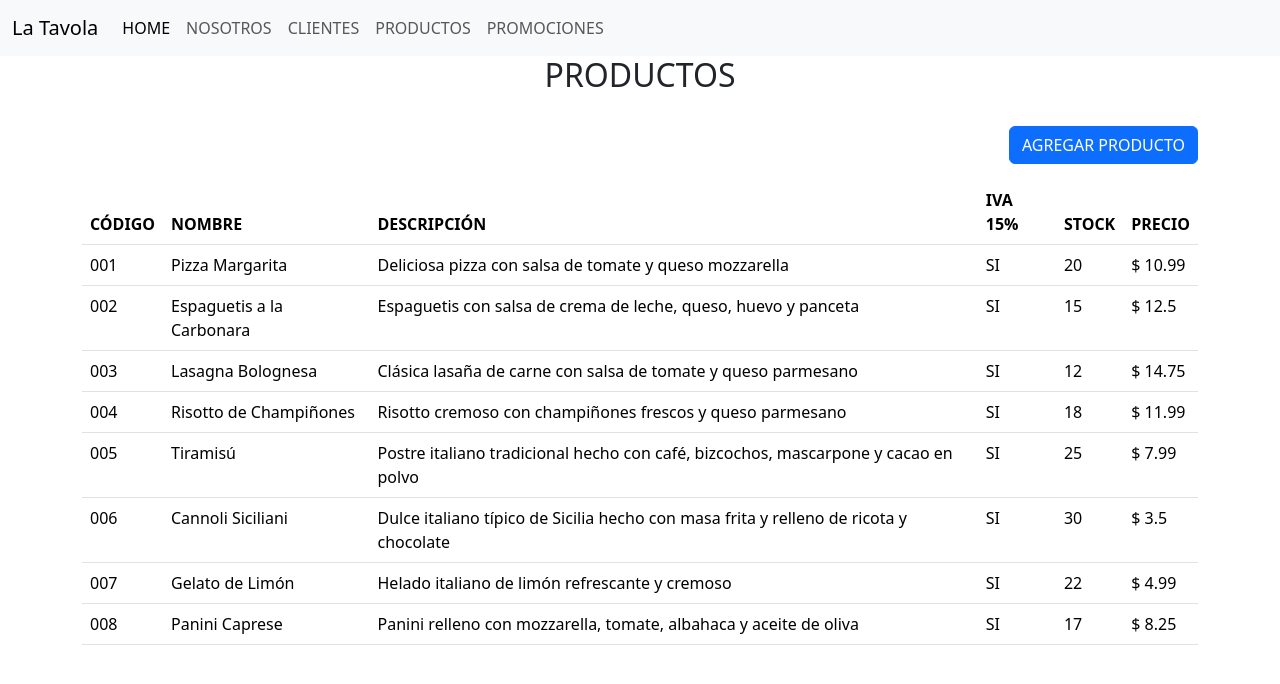
After one commit to Nayid4/Restaurante-LaTavola, a Flask app: page /productos in a window 1280 px wide. The commit adds this page. Shown: the top 684 px of the page. Run offline with Flask 3, Linux system fonts and the light colour scheme.

Commit message:
Agregacion de las paginas faltantes

```diff
--- a/main.py
+++ b/main.py
@@ -1,26 +1,109 @@
-from flask import Flask, jsonify, request, render_template
+from flask import Flask, jsonify, redirect, request, render_template, url_for
 
 
 app = Flask(__name__)
 
+listProductos = [
+    {"codigo": "001", "nombre": "Pizza Margarita", "descripcion": "Deliciosa pizza con salsa de tomate y queso mozzarella", "iva": "SI", "stock": 20, "precio": 10.99},
+    {"codigo": "002", "nombre": "Espaguetis a la Carbonara", "descripcion": "Espaguetis con salsa de crema de leche, queso, huevo y panceta", "iva": "SI", "stock": 15, "precio": 12.50},
+    {"codigo": "003", "nombre": "Lasagna Bolognesa", "descripcion": "Clásica lasaña de carne con salsa de tomate y queso parmesano", "iva": "SI", "stock": 12, "precio": 14.75},
+    {"codigo": "004", "nombre": "Risotto de Champiñones", "descripcion": "Risotto cremoso con champiñones frescos y queso parmesano", "iva": "SI", "stock": 18, "precio": 11.99},
+    {"codigo": "005", "nombre": "Tiramisú", "descripcion": "Postre italiano tradicional hecho con café, bizcochos, mascarpone y cacao en polvo", "iva": "SI", "stock": 25, "precio": 7.99},
+    {"codigo": "006", "nombre": "Cannoli Siciliani", "descripcion": "Dulce italiano típico de Sicilia hecho con masa frita y relleno de ricota y chocolate", "iva": "SI", "stock": 30, "precio": 3.50},
+    {"codigo": "007", "nombre": "Gelato de Limón", "descripcion": "Helado italiano de limón refrescante y cremoso", "iva": "SI", "stock": 22, "precio": 4.99},
+    {"codigo": "008", "nombre": "Panini Caprese", "descripcion": "Panini relleno con mozzarella, tomate, albahaca y aceite de oliva", "iva": "SI", "stock": 17, "precio": 8.25}
+]
+
 @app.route('/')
-def root():
-    return 'Hola Mundo'
+def principal():
+    print(url_for('principal'))
 
-@app.route("/users/<user_id>")
-def get_user(user_id):
-    user = {'id': user_id, 'name': 'Nayid', 'phone': '12345'}
+    return render_template('principal.html')
 
-    query = request.args.get('query')
-    if query:
-        user['query'] = query
+@app.route('/nosotros')
+def nosotros():
+    return render_template('Nosotros.html')
 
-    return jsonify(user), 200
+@app.route('/clientes')
+def clientes():
+    clientes = [
+        {"nombre": "Juan", "apellido": "Pérez", "cedula": "123456789", "correo": "juan@example.com", "ciudad": "Ciudad de México", "discapacidad": "NO"},
+        {"nombre": "María", "apellido": "García", "cedula": "987654321", "correo": "maria@example.com", "ciudad": "Bogotá", "discapacidad": "SI"},
+        {"nombre": "Carlos", "apellido": "López", "cedula": "456789123", "correo": "carlos@example.com", "ciudad": "Madrid", "discapacidad": "NO"},
+        {"nombre": "Laura", "apellido": "Martínez", "cedula": "789123456", "correo": "laura@example.com", "ciudad": "Santiago", "discapacidad": "SI"},
+        {"nombre": "Pedro", "apellido": "Sánchez", "cedula": "321654987", "correo": "pedro@example.com", "ciudad": "Buenos Aires", "discapacidad": "NO"},
+        {"nombre": "Ana", "apellido": "Rodríguez", "cedula": "654987321", "correo": "ana@example.com", "ciudad": "Lima", "discapacidad": "NO"},
+        {"nombre": "Daniel", "apellido": "Hernández", "cedula": "987321654", "correo": "daniel@example.com", "ciudad": "São Paulo", "discapacidad": "SI"},
+        {"nombre": "Sofía", "apellido": "Díaz", "cedula": "159487263", "correo": "sofia@example.com", "ciudad": "Montevideo", "discapacidad": "NO"},
+        {"nombre": "Diego", "apellido": "Gómez", "cedula": "369258147", "correo": "diego@example.com", "ciudad": "Lisboa", "discapacidad": "SI"},
+        {"nombre": "Paula", "apellido": "Fernández", "cedula": "852369741", "correo": "paula@example.com", "ciudad": "Quito", "discapacidad": "NO"}
+    ]
 
-@app.route("/users", methods=["POST"])
-def create_user():
-    data = request.get_json()
-    return jsonify(data), 201
+    return render_template('ListadoDeClientes.html', clientes=clientes)
+
+@app.route('/agregar-producto', methods=['GET', 'POST'])
+def agregar_producto():
+    if request.method == 'POST':
+        # Obtener los datos del formulario
+        codigo = request.form['codigo']
+        nombre = request.form['nombre']
+        descripcion = request.form['descripcion']
+        stock = request.form['stock']
+        precio = request.form['precio']
+        iva = request.form['iva']
+
+        # Validar el campo de código (debe ser numérico)
+        if not codigo.isdigit():
+            return "El código debe ser un valor numérico.", 400
+
+        # Validar el campo de precio (debe ser un número positivo)
+        try:
+            precio = float(precio)
+            if precio <= 0:
+                raise ValueError("El precio debe ser un número positivo.")
+        except ValueError as e:
+            return str(e), 400
+
+        # Crear un nuevo producto
+        nuevo_producto = {
+            'codigo': codigo,
+            'nombre': nombre,
+            'descripcion': descripcion,
+            'stock': stock,
+            'precio': precio,
+            'iva': iva
+        }
+
+        # Agregar el nuevo producto a la lista de productos
+        listProductos.append(nuevo_producto)
+
+        # Redireccionar a la página de productos después de agregar el producto
+        return redirect(url_for('productos'))
+
+    # Si es una solicitud GET, simplemente renderiza el formulario
+    return render_template('AgregarProductos.html')
+
+@app.route('/productos')
+def productos():
+    return render_template('ListadoDeProductos.html', productos=listProductos)
+
+
+@app.route('/promociones')
+def promociones():
+    promociones = [
+        {"nombre": "Promoción 1", "imagen": "promo1.jpg"},
+        {"nombre": "Promoción 2", "imagen": "promo2.jpg"},
+        {"nombre": "Promoción 3", "imagen": "promo3.jpg"},
+        {"nombre": "Promoción 4", "imagen": "promo4.jpg"},
+        {"nombre": "Promoción 5", "imagen": "promo5.jpg"},
+        {"nombre": "Promoción 6", "imagen": "promo6.jpg"},
+        {"nombre": "Promoción 7", "imagen": "promo7.jpg"},
+        {"nombre": "Promoción 8", "imagen": "promo8.jpg"},
+        # Agrega más promociones según sea necesario
+    ]
+
+    return render_template('Promociones.html', promociones=promociones)
+
 
 if __name__ in "__main__":
     app.run(debug=True)
--- /dev/null
+++ b/static/css/style.css
@@ -0,0 +1,8 @@
+* {
+    font-family: system-ui, -apple-system, BlinkMacSystemFont, 'Segoe UI', Roboto, Oxygen, Ubuntu, Cantarell, 'Open Sans', 'Helvetica Neue', sans-serif;
+}
+
+h1 {
+    color: red;
+    font-size: 20px;
+}
--- /dev/null
+++ b/templates/ListadoDeProductos.html
@@ -0,0 +1,47 @@
+{% extends "base.html" %}
+
+{% block content %}
+<!-- Sección Productos -->
+<div class="container">
+  <div class="row">
+    <div class="col-md-12 text-center">
+      <h2>PRODUCTOS</h2>
+    </div>
+  </div>
+  <div class="row mt-4">
+    <div class="col-md-12">
+      <div class="float-end mb-3">
+        <a href="{{ url_for('agregar_producto') }}" class="btn btn-primary">AGREGAR PRODUCTO</a>
+      </div>
+    </div>
+  </div>
+  <div class="row">
+    <div class="col-md-12">
+      <table class="table">
+        <thead>
+          <tr>
+            <th scope="col">CÓDIGO</th>
+            <th scope="col">NOMBRE</th>
+            <th scope="col">DESCRIPCIÓN</th>
+            <th scope="col">IVA 15%</th>
+            <th scope="col">STOCK</th>
+            <th scope="col">PRECIO</th>
+          </tr>
+        </thead>
+        <tbody>
+          {% for producto in productos %}
+          <tr>
+            <td>{{ producto.codigo }}</td>
+            <td>{{ producto.nombre }}</td>
+            <td>{{ producto.descripcion }}</td>
+            <td>{{ producto.iva }}</td>
+            <td>{{ producto.stock }}</td>
+            <td>$ {{ producto.precio }}</td>
+          </tr>
+          {% endfor %}
+        </tbody>
+      </table>
+    </div>
+  </div>
+</div>
+{% endblock %}
--- /dev/null
+++ b/templates/base.html
@@ -0,0 +1,46 @@
+<!DOCTYPE html>
+<html>
+    <head>
+        <meta charset="utf-8" >
+        <meta name="viewport" content="width=device-width">
+        <title>La Tavola</title>
+        <link rel="stylesheet" href="{{ url_for('static', filename='css/style.css')}}">
+        <link href="https://cdn.jsdelivr.net/npm/bootstrap@5.3.3/dist/css/bootstrap.min.css" rel="stylesheet" integrity="sha384-QWTKZyjpPEjISv5WaRU9OFeRpok6YctnYmDr5pNlyT2bRjXh0JMhjY6hW+ALEwIH" crossorigin="anonymous">
+    </head>
+    <body>
+        <nav class="navbar navbar-expand-lg bg-body-tertiary">
+            <div class="container-fluid">
+              <a class="navbar-brand" href="{{ url_for('principal') }}">La Tavola</a>
+              <button class="navbar-toggler" type="button" data-bs-toggle="collapse" data-bs-target="#navbarNav" aria-controls="navbarNav" aria-expanded="false" aria-label="Toggle navigation">
+                <span class="navbar-toggler-icon"></span>
+              </button>
+              <div class="collapse navbar-collapse" id="navbarNav">
+                <ul class="navbar-nav">
+                  <li class="nav-item">
+                    <a class="nav-link active" aria-current="page" href="{{ url_for('principal') }}">HOME</a>
+                  </li>
+                  <li class="nav-item">
+                    <a class="nav-link" href="{{ url_for('nosotros') }}">NOSOTROS</a>
+                  </li>
+                  <li class="nav-item">
+                    <a class="nav-link" href="{{ url_for('clientes') }}">CLIENTES</a>
+                  </li>
+                  <li class="nav-item">
+                    <a class="nav-link" href="{{ url_for('productos') }}">PRODUCTOS</a>
+                  </li>
+                  <li class="nav-item">
+                    <a class="nav-link" href="{{ url_for('promociones') }}">PROMOCIONES</a>
+                  </li>
+                </ul>
+              </div>
+            </div>
+        </nav>
+
+        {% block content %}
+
+        {% endblock %}
+
+        <script src="https://cdn.jsdelivr.net/npm/@popperjs/core@2.11.8/dist/umd/popper.min.js" integrity="sha384-I7E8VVD/ismYTF4hNIPjVp/Zjvgyol6VFvRkX/vR+Vc4jQkC+hVqc2pM8ODewa9r" crossorigin="anonymous"></script>
+        <script src="https://cdn.jsdelivr.net/npm/bootstrap@5.3.3/dist/js/bootstrap.min.js" integrity="sha384-0pUGZvbkm6XF6gxjEnlmuGrJXVbNuzT9qBBavbLwCsOGabYfZo0T0to5eqruptLy" crossorigin="anonymous"></script>
+    </body>
+</html>
```
Also changed, not shown: templates/AgregarProductos.html (added, +46 -0 lines), templates/ListadoDeClientes.html (added, +40 -0 lines), templates/Nosotros.html (added, +26 -0 lines), templates/Principal.html (+52 -13 lines), templates/Promociones.html (added, +25 -0 lines).
